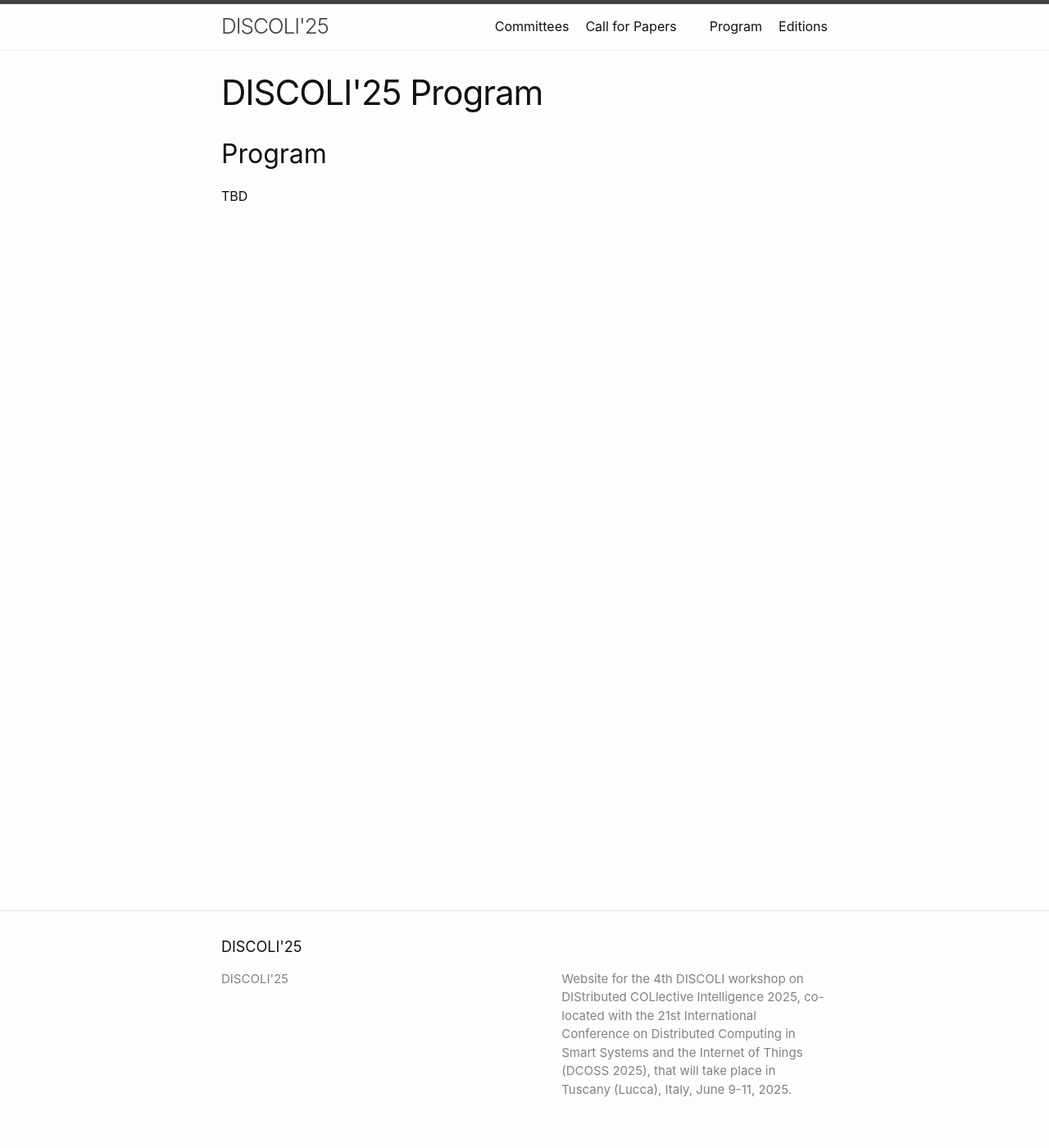
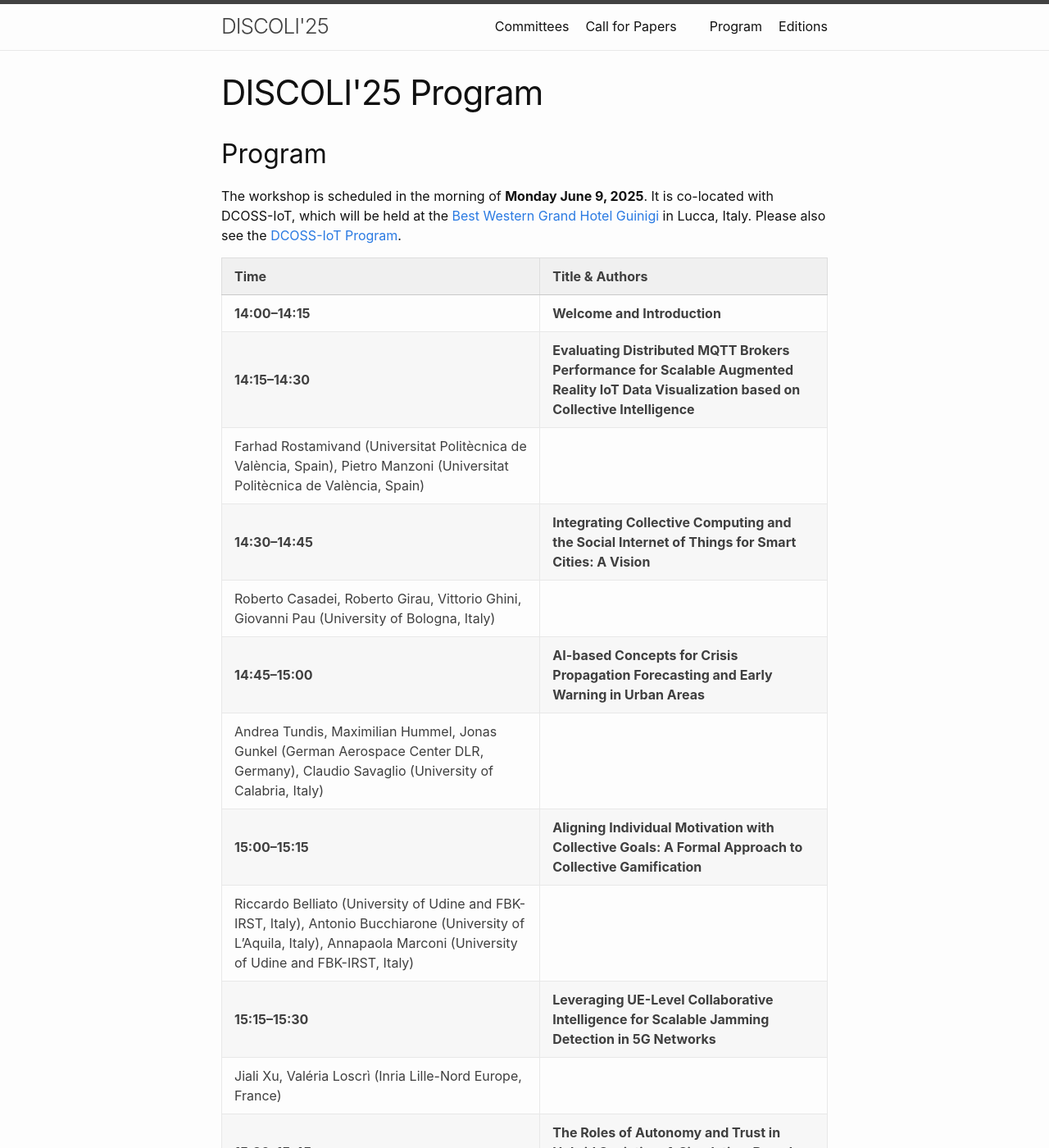
Before and after one commit to discoli-workshop/2026, a Jekyll site: the page built from program.md, in a window 1280 px wide and 1400 px high. Shown: the whole window at 82% size. Built offline with Jekyll 4.4.1, drawn with Linux system fonts in a browser that asks for light colours; some of the changed text lies outside the part shown.

Commit message:
Program (tentative)

```diff
--- a/program.md
+++ b/program.md
@@ -9,25 +9,34 @@ title: DISCOLI'25 Program
 
 ## Program
 
-TBD
+The workshop is scheduled in the morning of **Monday June 9, 2025**.
+It is co-located with DCOSS-IoT, which will be held at the [Best Western Grand Hotel Guinigi](http://www.grandhotelguinigi.it/en/homepage-english/) in Lucca, Italy. Please also see the [DCOSS-IoT Program](https://dcoss.org/program/).
 
-<!--
-The workshop is scheduled in the morning of **Wednesday 1st of May, 2024**.
-Please also see the [DCOSS-IoT Program](https://dcoss.org/dcoss24/program/).
 
-## Program
-
-* 09:00-10:00: __Keynote Talk__ **“Cryptographic Frameworks for IoT devices in light of AI and Post Quantum technologies**“ by Dr. Najwa Aaraj, Technology Innovation Institute, UAE
-* 10:00 -- 10:30: Coffee Break
-* 10:30 -- 10:45: **Introduction to DISCOLI'24**
-* 10.45 -- 11:00: _Ioana-Valentina Marin, Eduard-Claudiu Ciurezu, Radu-Ioan Ciobanu and Ciprian Dobre._ ***Analysis and Prediction of Outdoor Human Mobility Using Collaborative Learning***
-* 11.00 -- 11:15:: _Carmela Comito, Agostino Forestiero and Bettina Fazzinga._ ***A Distributed AI-based Disease Classification Approach***
-* 11.15 -- 11:30: _Dakshanya Maddala and Habib M. Ammari._ ***Irregular Honeycomb Network: Revolutionizing k-Coverage in Spatial Wireless Sensor Networks***
-* 11.30 -- 11:45: _Gianluca Aguzzi and Claudio Savaglio Engineering._ ***Distributed Collective Intelligence in Cyber-Physical Swarms Engineering***
-* 11.45 -- 12:00: _Loris Belcastro, Fabrizio Marozzo, Aleandro Presta and Domenico Talia._ ***A Spark-based Task Allocation Solution for Machine Learning in the Edge-Cloud Continuum***
-* 12.00 -- 12:15: _Nawaz Ali, Gianluca Aloi, Pasquale Pace, Michele Gianfelice, Francesco Pupo, Raffaele Gravina and Giancarlo Fortino._ ***Simulators for system dataset generation in the Edge-to-Cloud continuum***
-* 12.15 -- 12:30: _Fabrizio Marozzo and Andrea Vinci._ ***Design of Platform-Independent IoT Applications in the Edge-Cloud Continuum***
-* 12.30 -- 12:45: _Claudio Savaglio, Luca Greco, Francesco Pupo and Giuseppe D’Aniello._ ***ENTRUST: usEr ceNtric plaTform foR continoUS healThcare***
-* 12.45 -- 13:00: **Final Discussion & Workshop Closure**
-
--->
+| Time        | Title & Authors |
+|-------------|-----------------|
+| **14:00–14:15** | **Welcome and Introduction** |
+| **14:15–14:30** | **Evaluating Distributed MQTT Brokers Performance for Scalable Augmented Reality IoT Data Visualization based on Collective Intelligence**
+Farhad Rostamivand (Universitat Politècnica de València, Spain), Pietro Manzoni (Universitat Politècnica de València, Spain) |
+| **14:30–14:45** | **Integrating Collective Computing and the Social Internet of Things for Smart Cities: A Vision**
+Roberto Casadei, Roberto Girau, Vittorio Ghini, Giovanni Pau (University of Bologna, Italy) |
+| **14:45–15:00** | **AI-based Concepts for Crisis Propagation Forecasting and Early Warning in Urban Areas**
+Andrea Tundis, Maximilian Hummel, Jonas Gunkel (German Aerospace Center DLR, Germany), Claudio Savaglio (University of Calabria, Italy) |
+| **15:00–15:15** | **Aligning Individual Motivation with Collective Goals: A Formal Approach to Collective Gamification**
+Riccardo Belliato (University of Udine and FBK-IRST, Italy), Antonio Bucchiarone (University of L'Aquila, Italy), Annapaola Marconi (University of Udine and FBK-IRST, Italy) |
+| **15:15–15:30** | **Leveraging UE-Level Collaborative Intelligence for Scalable Jamming Detection in 5G Networks**
+Jiali Xu, Valéria Loscrì (Inria Lille-Nord Europe, France) |
+| **15:30–15:45** | **The Roles of Autonomy and Trust in Hybrid Societies: A Simulation-Based Study in the Healthcare Domain**
+Francesco Stella, Alessandro Sapienza, Rino Falcone (ISTC-CNR, Italy) |
+| **15:45–16:00** | **Conceptualizing Evolving Interdependence in Groups: Insights from the Analysis of Two-Agent Systems**
+Paolo Pagliuca, Alessandra Vitanza (ISTC-CNR, Italy), Martina Favia (NTT Data), Stefano Livi (Università La Sapienza, Italy) |
+| **16:00–16:15** | **Differentiation of Behaviors in Learning Pheromone-Based Communication**
+Davide Borghi, Stefano Mariani, Franco Zambonelli (University of Modena and Reggio Emilia, Italy) |
+| **16:15–16:30** | **FedHeur: Multi-Heuristic Client Selection for Task Offloading in Federated Learning**
+Nawaz Ali, Gianluca Aloi, Raffaele Gravina, Claudio Savaglio, Giancarlo Fortino (University of Calabria, Italy), Ali Hassan Sodhro (Kristianstad University, Sweden) |
+| **16:30–17:00** | **Coffee Break** |
+| **17:00–17:15** | **Service Continuity in Healthcare Internet of Things (HIoT): An Architectural Solution**
+Vincenzo Barbuto, Francesco Pupo, Claudio Savaglio, Giancarlo Fortino (University of Calabria, Italy), Giovanni Tavella, Pasquale Mazzei (Neosperience S.p.A.) |
+| **17:15–17:30** | **General-Purpose Sensing for Smart Environments: The Smart Museum Use Case**
+Rafiq Ul Islam, Claudio Savaglio (University of Calabria, Italy), Giovanni Tripicchio, Mariangela Viviani, Simone Colace, Sara Laurita (Wish S.r.l.), Antonio Guerrieri (ICAR-CNR, Italy) |
+| **17:30–17:45** | **Roundtable and Final Discussion** |
```
